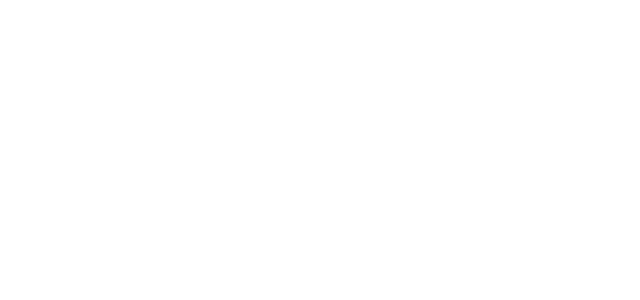
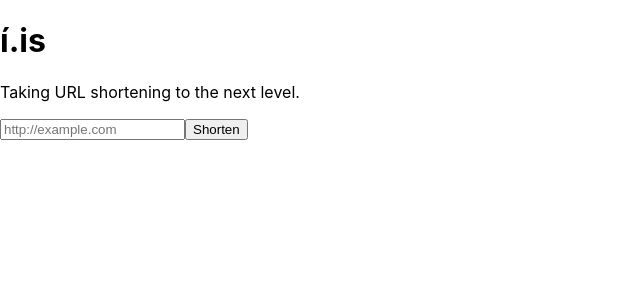
Before and after one commit to csaye/i-acute, a Next.js app: page / in a window 1280 px wide. Shown: the top 300 px of the page, without its empty margins (0-640 px from the left). Built offline with nearby package versions, Linux system fonts and the light colour scheme.

Commit message:
Construct index page content.

```diff
--- a/pages/index.tsx
+++ b/pages/index.tsx
@@ -1,8 +1,49 @@
+import { useState } from 'react';
 import styles from '../styles/pages/Index.module.scss';
 
 export default function Index() {
+  const [destination, setDestination] = useState('');
+  const [shortUrl, setShortUrl] = useState<string>();
+  const [loading, setLoading] = useState(false);
+
   return (
     <div className={styles.container}>
+      <div className={styles.center}>
+        <div className={styles.head}>
+          <h1>í.is</h1>
+          <p>Taking URL shortening to the next level.</p>
+        </div>
+        <div className={styles.content}>
+          {
+            loading ?
+              <p><i>generating...</i></p> :
+              shortUrl ?
+                <a
+                  href={`https://${shortUrl}`}
+                  target="_blank"
+                  rel="noopener noreferrer"
+                >
+                  {shortUrl}
+                </a> :
+                <form
+                  onSubmit={e => {
+                    e.preventDefault();
+                    shortenUrl();
+                  }}
+                >
+                  <input
+                    value={destination}
+                    onChange={e => setDestination(e.target.value)}
+                    placeholder="http://example.com"
+                    required
+                  />
+                  <button>
+                    Shorten
+                  </button>
+                </form>
+          }
+        </div>
+      </div>
     </div>
   );
 }
```
